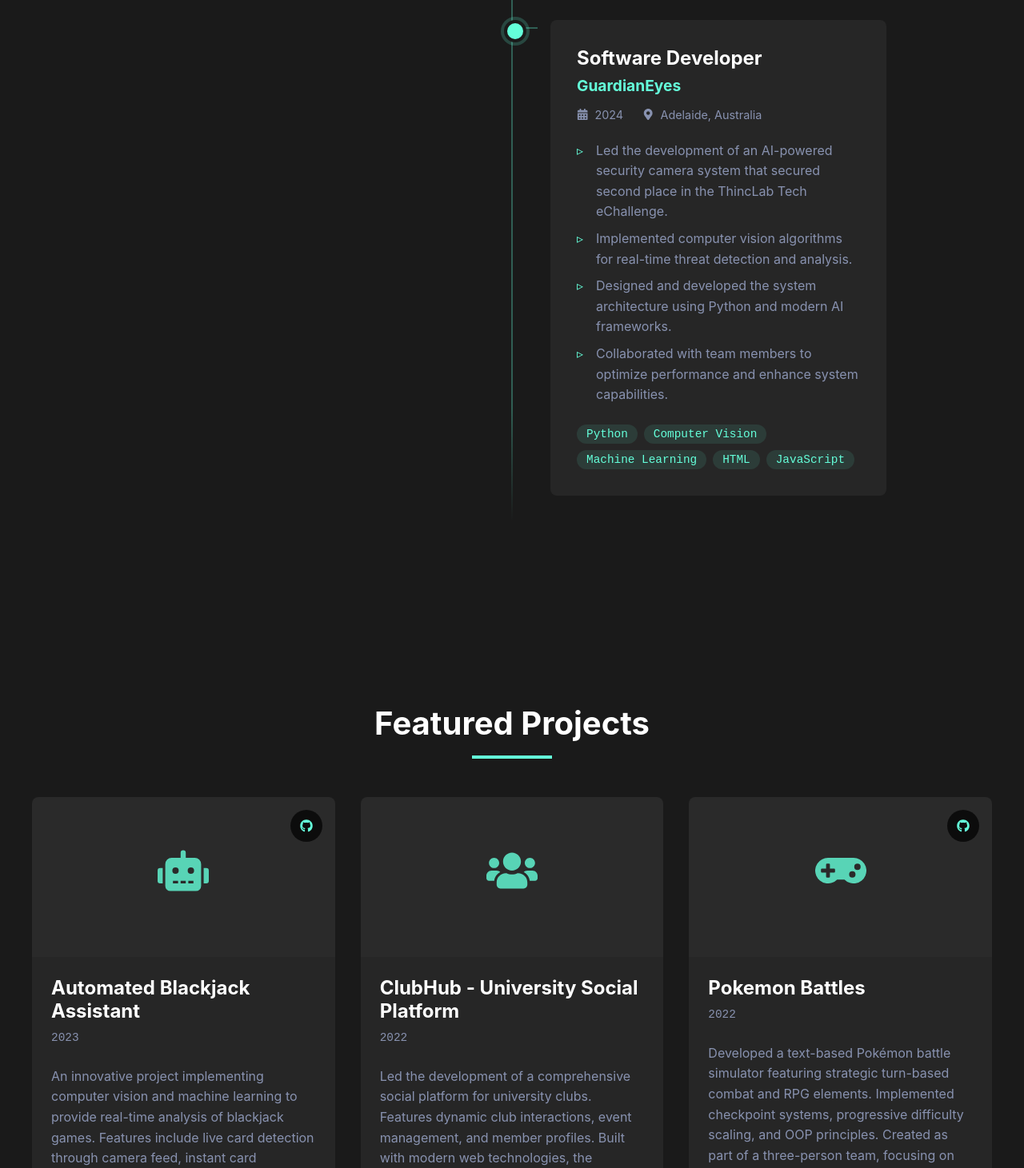
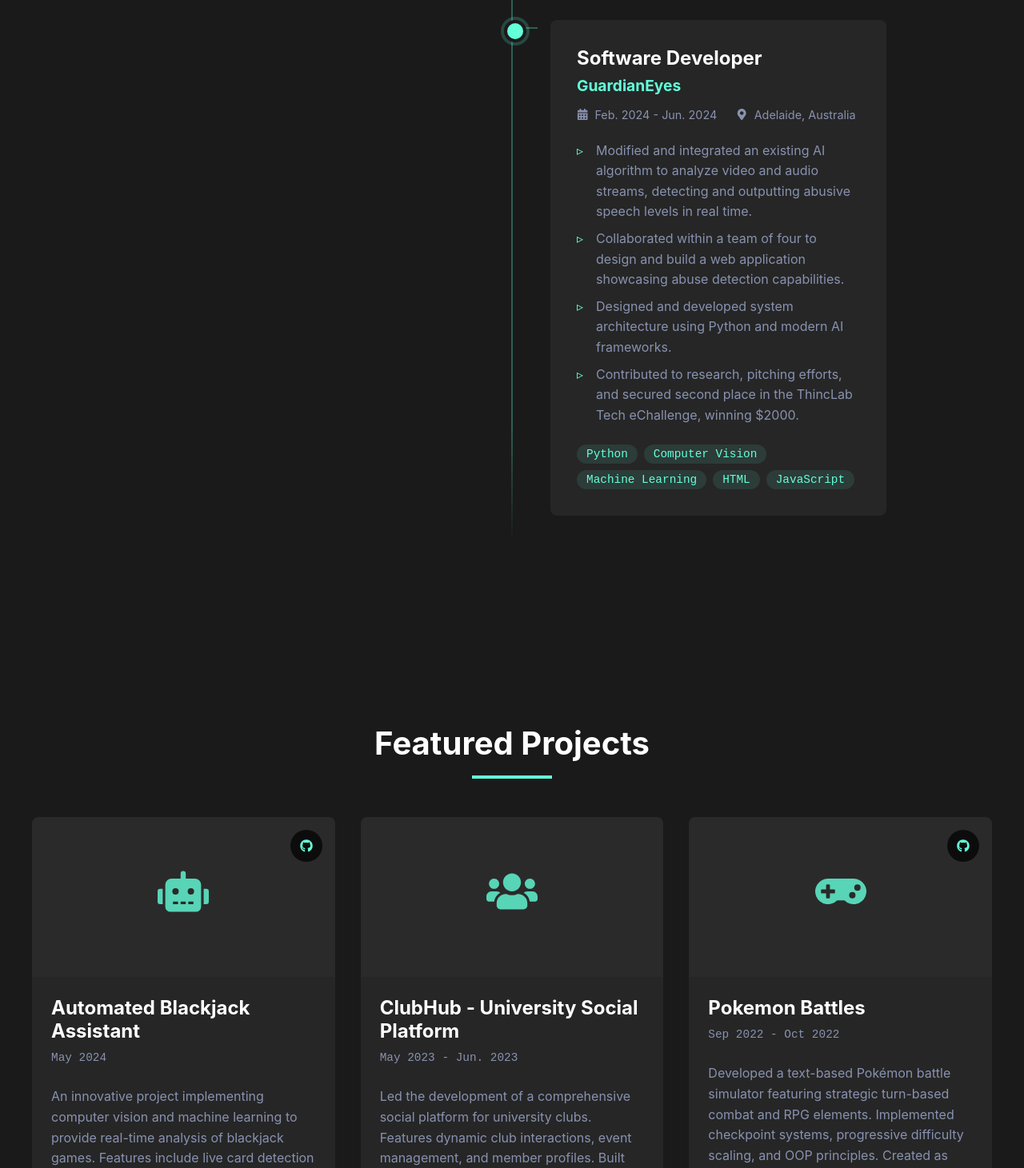
Before and after one commit to darcyg32/darcyg32.github.io, a React (Vite) app: page / in a window 1280 px wide. Shown: the part 3540-5001 px from the top of the page at 80% size. Built offline with nearby package versions, Linux system fonts and the light colour scheme.

Commit message:
Correct dates and descriptions

```diff
--- a/src/components/Experience.jsx
+++ b/src/components/Experience.jsx
@@ -6,7 +6,7 @@ const experiences = [
         title: "Software Engineer",
         company: "Edgible",
         location: "Adelaide, Australia",
-        date: "2024",
+        date: "Jul. 2024 - Oct. 2024",
         description: [
             "Pioneered the integration of tool injection with Ollama and FastAPI, creating a novel combination that hadn't been implemented publicly before.",
             "Developed and maintained microservices using Python and FastAPI, ensuring high performance and reliability.",
@@ -19,12 +19,12 @@ const experiences = [
         title: "Software Developer",
         company: "GuardianEyes",
         location: "Adelaide, Australia",
-        date: "2024",
+        date: "Feb. 2024 - Jun. 2024",
         description: [
-            "Led the development of an AI-powered security camera system that secured second place in the ThincLab Tech eChallenge.",
-            "Implemented computer vision algorithms for real-time threat detection and analysis.",
-            "Designed and developed the system architecture using Python and modern AI frameworks.",
-            "Collaborated with team members to optimize performance and enhance system capabilities."
+            "Modified and integrated an existing AI algorithm to analyze video and audio streams, detecting and outputting abusive speech levels in real time.",
+            "Collaborated within a team of four to design and build a web application showcasing abuse detection capabilities.",
+            "Designed and developed system architecture using Python and modern AI frameworks.",
+            "Contributed to research, pitching efforts, and secured second place in the ThincLab Tech eChallenge, winning $2000."
         ],
         technologies: ["Python", "Computer Vision", "Machine Learning", "HTML", "JavaScript"]
     }
--- a/src/components/Projects.jsx
+++ b/src/components/Projects.jsx
@@ -9,7 +9,7 @@ const projects = [
         github: "https://github.com/darcyg32/Automated-Blackjack-Card-Counting-System",
         live: null,
         icon: <FaRobot />,
-        date: "2023"
+        date: "May 2024"
     },
     {
         title: "ClubHub - University Social Platform",
@@ -18,7 +18,7 @@ const projects = [
         github: null, // University project
         live: null,
         icon: <FaUsers />,
-        date: "2022"
+        date: "May 2023 - Jun. 2023"
     },
     {
         title: "Pokemon Battles",
@@ -27,7 +27,7 @@ const projects = [
         github: "https://github.com/tinnamchoi/pokemon-battles",
         live: null,
         icon: <FaGamepad />,
-        date: "2022"
+        date: "Sep 2022 - Oct 2022"
     },
     {
         title: "MATLAB Blackjack Simulator",
@@ -36,7 +36,7 @@ const projects = [
         github: null,
         live: null,
         icon: <FaChartLine />,
-        date: "2021"
+        date: "Mar 2022 - Apr 2022"
     }
 ]
 
```
